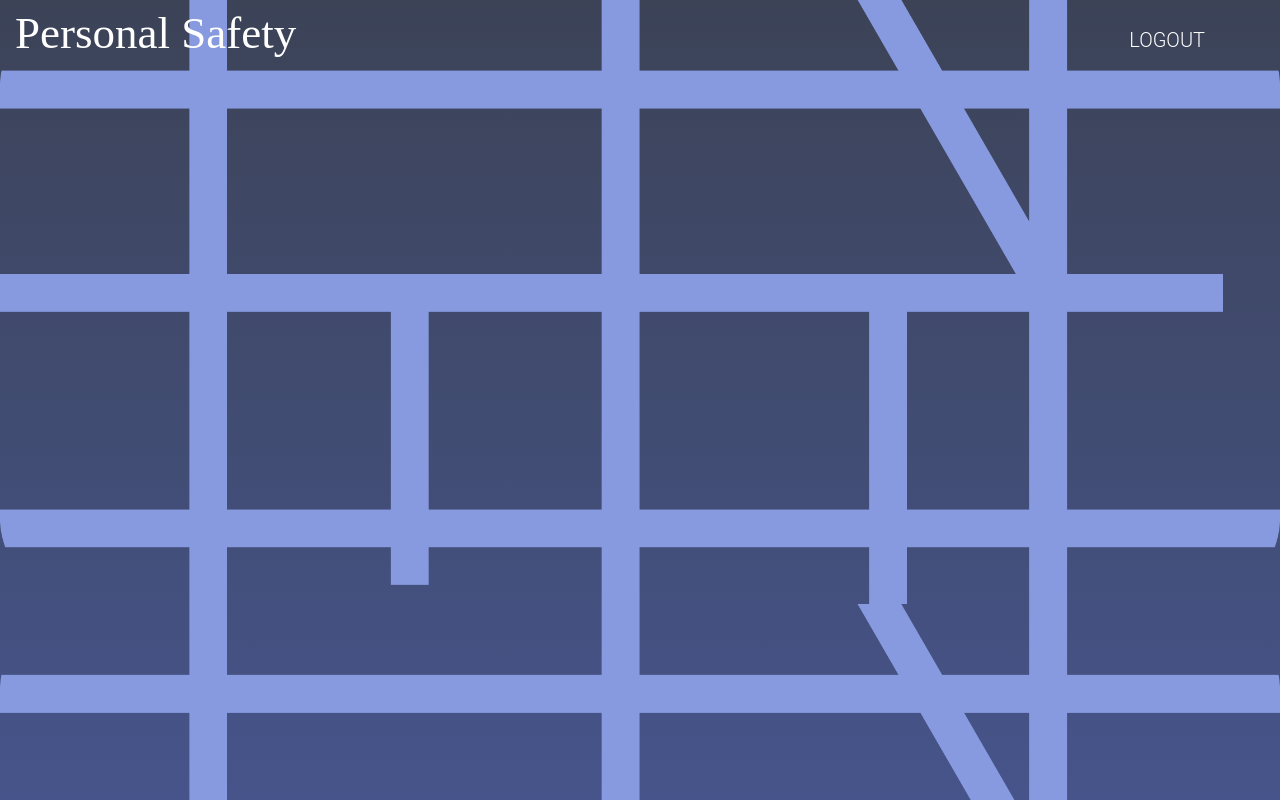
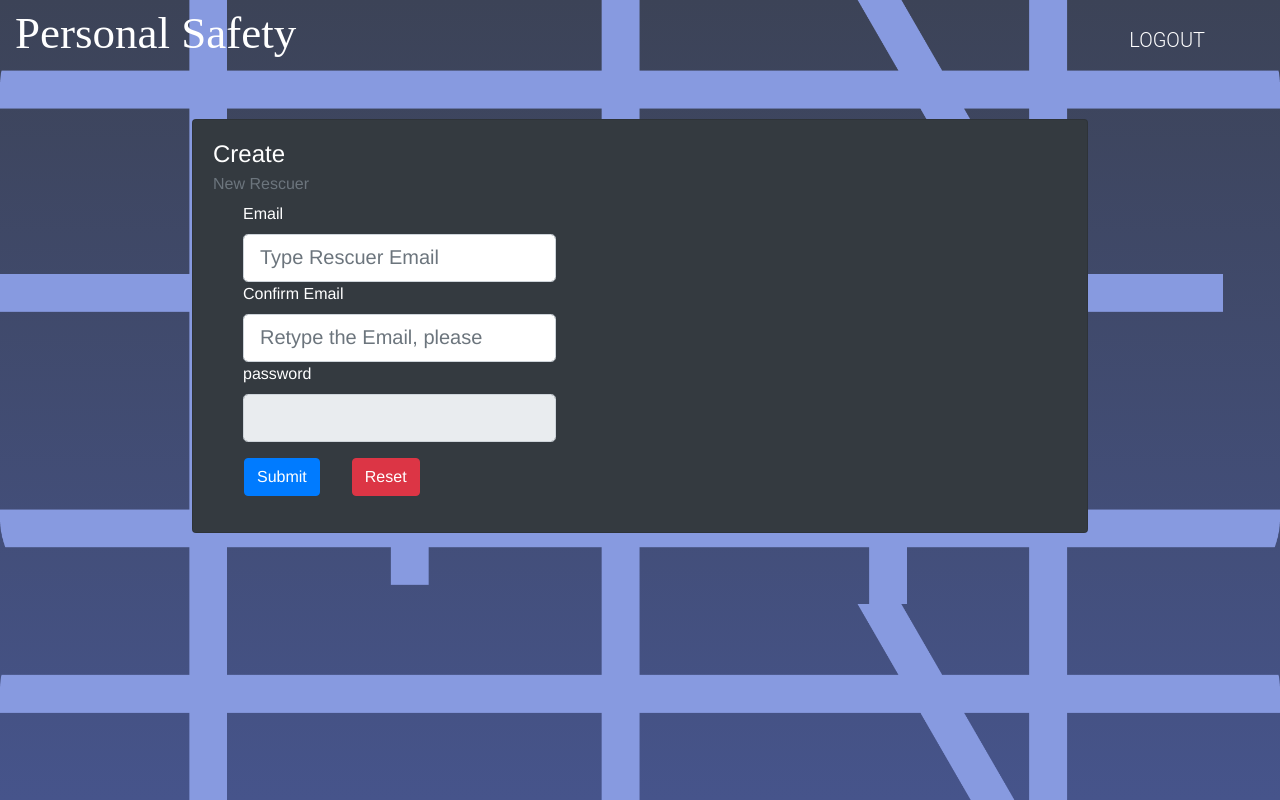
Before and after one commit to B0RU/B0RU-PersonalSafety-frontend, a Vue app: page /personnel/register-agent in a window 1280 px wide. Built offline with nearby package versions, Linux system fonts and the light colour scheme; sample sign-in values are in the browser's storage.

Commit message:
create RegisterAgent Component

```diff
--- /dev/null
+++ b/src/components/RegisterAgent.vue
@@ -0,0 +1,86 @@
+<template>
+<b-card class="main" title="Create" sub-title="New Rescuer" bg-variant="dark">
+  <b-container fluid>
+    <b-form @submit="onSubmit" @reset="onReset" v-if="show">
+            <div class="email">
+            <b-col sm="2">
+                <label for="email" class="label">Email</label>
+            </b-col>
+            <b-col sm="5">
+                <b-form-input v-model="form.email" id="email" size="lg" placeholder="Type Rescuer Email"></b-form-input>
+            </b-col>
+            <b-col sm="2">
+                <label for="confirm-email" class="label">Confirm Email</label>
+            </b-col>
+            <b-col sm="5">
+                <b-form-input id="confirm-email" size="lg" placeholder="Retype the Email, please"></b-form-input>
+            </b-col>
+            </div>
+            <div class="password">
+                <b-col sm="2">
+                    <label for="password" class="label">password</label>
+                </b-col>
+                <b-col sm="5">
+                    <b-form-input v-model="form.password" id="password" size="lg" disabled placeholder=""></b-form-input>
+                </b-col>
+            </div>
+      <b-button type="submit" variant="primary">Submit</b-button>
+      <b-button type="reset" variant="danger">Reset</b-button>
+    </b-form>
+  </b-container>
+
+</b-card>
+</template>
+
+<script>
+export default {
+  name: 'RegisterAgent',
+  data() {
+    return {
+      form: {
+        email: '',
+        password: '',
+      },
+      show: true,
+    };
+  },
+  computed: {
+  },
+  methods: {
+    onSubmit(evt) {
+      evt.preventDefault();
+    },
+    onReset(evt) {
+      evt.preventDefault();
+      // Reset our form values
+      this.form.email = '';
+      this.form.password = '';
+      // Trick to reset/clear native browser form validation state
+      this.show = false;
+      this.$nextTick(() => {
+        this.show = true;
+      });
+    },
+    generatePassword() {
+    },
+  },
+};
+</script>
+
+<style lang="scss" scoped>
+.main{
+    max-width: 70%;
+    margin: 0 auto;
+    margin-top: 4% ;
+    text-align: left;
+}
+button{
+    margin: 1rem;
+}
+.label{
+    margin-bottom: 0.5rem;
+}
+.email{
+    display: inline;
+}
+</style>
--- a/src/components/personnel.vue
+++ b/src/components/personnel.vue
@@ -18,19 +18,19 @@
       </ul>
       <div class="requestTable-firstTable_table__getstart">
       <a
-      :href="`https://maps.google.com?q=${request.requestLocationLatitude},${request.requestLocationLongitude}`"
+      :href="`https://maps.google.com?q=loc:${request.requestLocationLatitude}+${request.requestLocationLongitude}`"
       target="_blank"> View Patient Location </a>
       </div>
       <div
       class="requestTable-firstTable_table__getstart"
       v-if="request.requestStateName === 'Pending'"
       @click="rescuer.requestId = request.requestId"
-      v-b-modal.modal-1>
+      v-b-modal.assign-Agent>
       Accept
       </div>
     </li>
   </ul>
-  <b-modal id="modal-1" title="Choose Agent" @ok="handleOk">
+  <b-modal id="assign-Agent" title="Choose Agent" @ok="handleOk">
     <p v-if="Rescuers.length === 0">Sorry, We can't find any online Agent</p>
     <form @submit.stop.prevent="handleSubmit" v-else>
     <b-form-select v-model="rescuer.rescuerEmail" class="mb-3">
@@ -39,6 +39,11 @@
     </b-form-select>
     </form>
   </b-modal>
+  <a class="float">
+    <router-link :to="{name: 'registerAgent'}">
+    <b-icon-plus style="margin-bottom: 20px;"></b-icon-plus>
+    </router-link>
+</a>
 </div>
 </template>
 <script>
@@ -53,13 +58,12 @@ export default {
         requestId: null,
         rescuerEmail: '',
       },
-      rescuers: this.$store.state.personnel.rescuers,
     };
   },
   created() {
     this.getSOSRequests();
     this.connection = new signalR.HubConnectionBuilder()
-      .withUrl('https://personalsafety.azurewebsites.net/hubs/personnel', {
+      .withUrl('http://localhost:5566/hubs/agent', {
         // eslint-disable-next-line prefer-template
         accessTokenFactory: () => localStorage.getItem('token'),
       })
@@ -72,14 +76,20 @@ export default {
       });
   },
   mounted() {
-    this.connection.on('PersonnelChannel', () => {
+    this.connection.on('AgentRequestsChannel', () => {
       this.getSOSRequests();
       console.log('changes Recieved');
+    });
+    this.connection.on('AgentRescuersChannel', () => {
+      this.getRescuers();
+      console.log('rescuers Recieved');
     });
   },
   methods: {
     getSOSRequests() {
       this.$store.dispatch('personnel/getRequests');
+    },
+    getRescuers() {
       this.$store.dispatch('personnel/getResquers');
     },
     acceptRequest(requestId, rescuerEmail) {
@@ -97,7 +107,7 @@ export default {
       console.log(this.rescuer.requestId);
       // eslint-disable-next-line no-console
       console.log(this.rescuer.rescuerEmail);
-      this.acceptRequest(this.rescuer.requestId, this.rescuer.rescuerEmail);
+      this.acceptRequest(this.rescuer);
     },
   },
   computed: {
@@ -117,6 +127,20 @@ $h3color: #b4bdc6;
 $widthoftable: 31%;
 $bgctables: #ffffff;
 $bgfontcolor: #717787;
+
+.float{
+   position:fixed;
+    width:60px;
+    height:60px;
+    bottom:40px;
+    right:40px;
+    background-color:#343A40;
+    color:#FFF;
+    border-radius:50px;
+    text-align:center;
+    box-shadow: 2px 2px 3px #999;
+    font-size: 4rem;
+}
 
 .requestTable{
   margin: 40px auto;
--- a/src/main.js
+++ b/src/main.js
@@ -1,5 +1,5 @@
 import Vue from 'vue';
-import { BootstrapVue } from 'bootstrap-vue';
+import { BootstrapVue, BootstrapVueIcons } from 'bootstrap-vue';
 import 'bootstrap/dist/css/bootstrap.css';
 import 'bootstrap-vue/dist/bootstrap-vue.css';
 import Axios from 'axios';
@@ -8,6 +8,7 @@ import router from './router';
 import store from './store';
 
 Vue.use(BootstrapVue);
+Vue.use(BootstrapVueIcons);
 Vue.config.productionTip = false;
 Vue.prototype.$http = Axios;
 // eslint-disable-next-line prefer-template
--- a/src/router/index.js
+++ b/src/router/index.js
@@ -5,6 +5,7 @@ import Home from '../components/HomePage.vue';
 import LoginPage from '../components/LoginPage.vue';
 import RegisterPersonnel from '../components/RegisterPersonnel.vue';
 import Personnel from '../components/personnel.vue';
+import RegisterAgent from '../components/RegisterAgent.vue';
 
 Vue.use(VueRouter);
 
@@ -35,6 +36,14 @@ const routes = [
       requiresAuth: true,
     },
   },
+  {
+    path: '/personnel/register-agent',
+    name: 'registerAgent',
+    component: RegisterAgent,
+    meta: {
+      requiresAuth: true,
+    },
+  },
 ];
 const router = new VueRouter({
   mode: 'history',
--- a/src/store/index.js
+++ b/src/store/index.js
@@ -40,7 +40,7 @@ export default new Vuex.Store({
     login({ commit }, user) {
       return new Promise((resolve, reject) => {
         commit('login_request');
-        axios.post('https://personalsafety.azurewebsites.net/api/Account/Login', user)
+        axios.post('http://localhost:5566/api/Account/Login', user)
           .then((res) => {
             const token = res.data.result;
             const { messages } = res.data;
--- a/src/store/modules/admin.js
+++ b/src/store/modules/admin.js
@@ -23,7 +23,7 @@ export default {
     register({ commit }, personnel) {
       return new Promise((resolve, reject) => {
         commit('reg_request');
-        axios.post('https://personalsafety.azurewebsites.net/api/Admin/RegisterAgent', personnel, {
+        axios.post('http://localhost:5566/api/Admin/RegisterAgent', personnel, {
           headers: {
             // eslint-disable-next-line prefer-template
             Authorization: 'Bearer ' + localStorage.getItem('token'),
--- a/src/store/modules/personnel.js
+++ b/src/store/modules/personnel.js
@@ -28,7 +28,7 @@ export default {
     getRequests({ commit }) {
       return new Promise((resolve, reject) => {
         commit('get_request');
-        axios.get('https://personalsafety.azurewebsites.net/api/Agent/SOS/GetAllAuthorityRequests', {
+        axios.get('http://localhost:5566/api/Agent/SOS/GetAllAuthorityRequests', {
           headers: {
             // eslint-disable-next-line prefer-template
             Authorization: 'Bearer ' + localStorage.getItem('token'),
@@ -45,9 +45,9 @@ export default {
           });
       });
     },
-    acceptRequest({ commit }, requestId, rescuerEmail) {
+    acceptRequest({ commit }, requestInfo) {
       return new Promise((resolve, reject) => {
-        axios.put(`https://personalsafety.azurewebsites.net/api/Agent/SOS/AcceptSOSRequest?requestId=${requestId}&rescuerEmail=${rescuerEmail}`, {
+        axios.put(`http://localhost:5566/api/Agent/SOS/AcceptSOSRequest?requestId=${requestInfo.requestId}&rescuerEmail=${requestInfo.rescuerEmail}`, {
           headers: {
             // eslint-disable-next-line prefer-template
             Authorization: 'Bearer ' + localStorage.getItem('token'),
@@ -64,7 +64,7 @@ export default {
     getResquers({ commit }) {
       return new Promise((resolve, reject) => {
         commit('get_request');
-        axios.get('https://personalsafety.azurewebsites.net/api/Agent/Rescuer/GetOnlineRescuers', {
+        axios.get('http://localhost:5566/api/Agent/Rescuer/GetOnlineRescuers', {
           headers: {
             // eslint-disable-next-line prefer-template
             Authorization: 'Bearer ' + localStorage.getItem('token'),
```
Also changed, not shown: .eslintrc.js, 1 other file (tests, documents, lock files or other folders).
